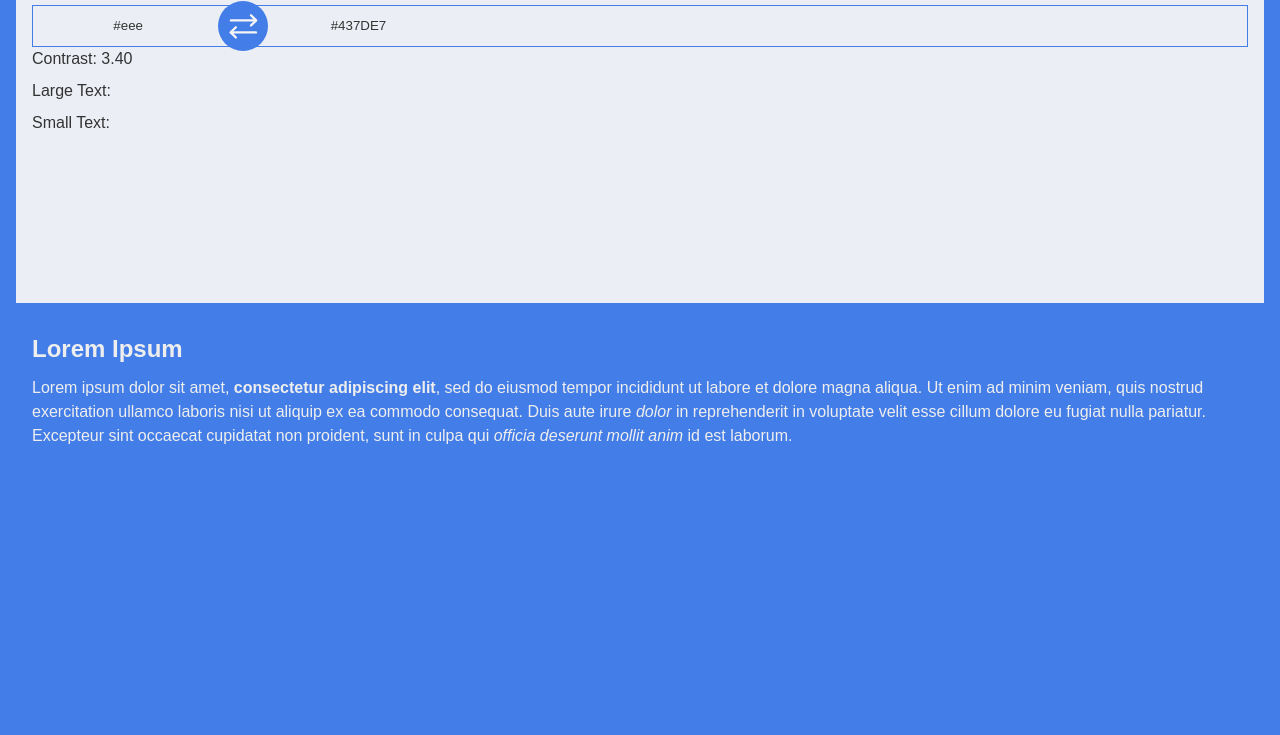
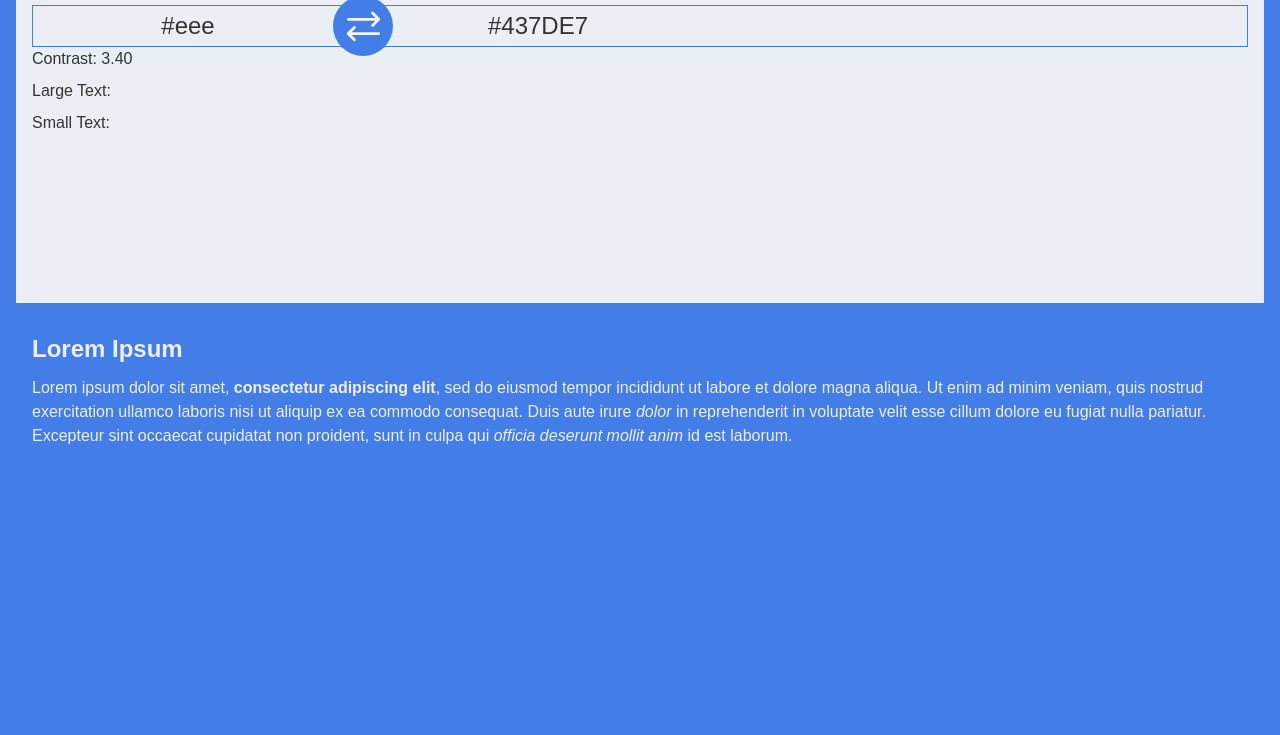
Before and after one commit to Paul-Hebert/contrast-checker, a website with bundled scripts: page index.html in a window 1280 px wide. Shown: the part 113-848 px from the top of the page. Built offline with nearby package versions, Linux system fonts and the light colour scheme.

Commit message:
Form styling

```diff
--- a/styles/app.css
+++ b/styles/app.css
@@ -57,7 +57,6 @@ p {
 
 .colorForm__input, .colorForm__button {
     display: flex;
-    padding: 0.5em;
 }
 
 /**
@@ -67,6 +66,7 @@ p {
 .colorForm__input {
     min-width: 0; /* 1 */
     text-align: center;
+    font-size: 1.5em;
 }
 
 .colorForm__button {
@@ -76,8 +76,9 @@ p {
     height: 3em;
     background: var(--color-interaction);
     color: var(--color-white);
-    transform: scale(1.25);
+    transform: scale(1.5);
     border-radius: 50%;
+    padding: 0.5em;
 
     transition: background var(--transition-default), transform var(--transition-default);
 
@@ -86,13 +87,13 @@ p {
 
 .colorForm__button:hover,
 .colorForm__button:focus {
-    transform: scale(1.5);
+    transform: scale(1.65);
     background: var(--color-interaction-hover);
     outline: none;
 }
 
 .colorForm__button:active {
-    transform: scale(1.1);
+    transform: scale(1.25);
 }
 
 .colorForm__button-icon {
```
